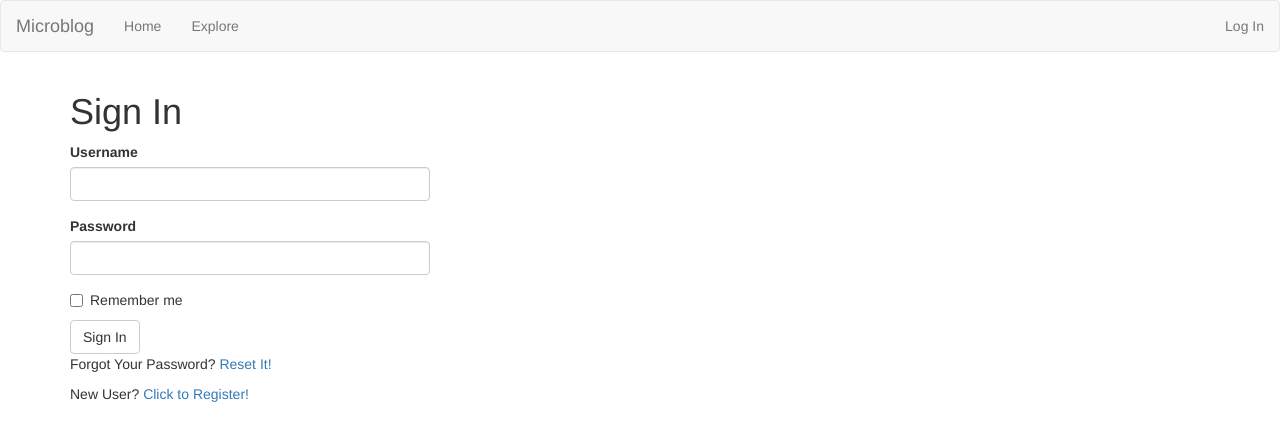
After one commit to drdro123/flask-mega-tutorial, a Flask app: page /auth/login in a window 1280 px wide. The commit adds this page. Shown: the top 441 px of the page. Run offline with Flask 2, Linux system fonts and the light colour scheme; some libraries are stand-ins or nearby versions.

```diff
--- a/app/__init__.py
+++ b/app/__init__.py
@@ -2,6 +2,7 @@ import logging
 from logging.handlers import RotatingFileHandler, SMTPHandler
 import os
 
+from elasticsearch import Elasticsearch
 from flask import current_app, Flask, request
 from flask_babel import Babel, lazy_gettext as _l
 from flask_bootstrap import Bootstrap
@@ -32,6 +33,13 @@ def get_locale():
 def create_app(config_class=Config):
     app = Flask(__name__)
     app.config.from_object(Config)
+
+    # Elastic Search
+    app.elasticsearch = (
+        Elasticsearch(hosts=[app.config["ELASTICSEARCH_URL"]])
+        if app.config["ELASTICSEARCH_URL"]
+        else None
+    )
 
     # Plugins
     login.init_app(app)
--- /dev/null
+++ b/app/auth/__init__.py
@@ -0,0 +1,5 @@
+from flask import Blueprint
+
+bp = Blueprint("auth", __name__)
+
+from app.auth import routes  # noqa: F402,F401
--- /dev/null
+++ b/app/auth/forms.py
@@ -0,0 +1,46 @@
+from flask_babel import lazy_gettext as _l
+from flask_wtf import FlaskForm
+from wtforms import StringField, PasswordField, BooleanField, SubmitField
+from wtforms.validators import DataRequired, Email, EqualTo, ValidationError
+
+from app.models import User
+
+
+class ResetPasswordRequestForm(FlaskForm):
+    email = StringField("Email", validators=[DataRequired(), Email()])
+    submit = SubmitField(_l("Request Password Reset"))
+
+
+class ResetPasswordForm(FlaskForm):
+    password = PasswordField("Password", validators=[DataRequired()])
+    password2 = PasswordField(
+        _l("Confirm Password"), validators=[DataRequired(), EqualTo("password")]
+    )
+    submit = SubmitField(_l("Request Password Reset"))
+
+
+class LoginForm(FlaskForm):
+    username = StringField(_l("Username"), validators=[DataRequired()])
+    password = PasswordField("Password", validators=[DataRequired()])
+    remember_me = BooleanField(_l("Remember me"))
+    submit = SubmitField(_l("Sign In"))
+
+
+class RegistrationForm(FlaskForm):
+    username = StringField(_l("Username"), validators=[DataRequired()])
+    email = StringField("Email", validators=[DataRequired(), Email()])
+    password = PasswordField("Password", validators=[DataRequired()])
+    password2 = PasswordField(
+        _l("Confirm Password"), validators=[DataRequired(), EqualTo("password")]
+    )
+    submit = SubmitField(_l("Register"))
+
+    def validate_username(self, username):
+        user = User.query.filter_by(username=username.data).first()
+        if user is not None:
+            raise ValidationError(_l("Please use a different username"))
+
+    def validate_email(self, email):
+        user = User.query.filter_by(email=email.data).first()
+        if user is not None:
+            raise ValidationError(_l("Please use a different email address."))
--- /dev/null
+++ b/app/auth/routes.py
@@ -0,0 +1,90 @@
+from flask import flash, redirect, render_template, request, url_for
+from flask_babel import _
+from flask_login import current_user, login_user, logout_user
+from werkzeug.urls import url_parse
+
+from app import db
+from app.auth import bp
+from app.auth.email import send_password_reset_email
+from app.auth.forms import (
+    LoginForm,
+    RegistrationForm,
+    ResetPasswordRequestForm,
+    ResetPasswordForm,
+)
+from app.models import User
+
+
+@bp.route("/login", methods=["GET", "POST"])
+def login():
+    if current_user.is_authenticated:
+        return redirect(url_for("main.index"))
+
+    form = LoginForm()
+    if form.validate_on_submit():
+        user = User.query.filter_by(username=form.username.data).first()
+        if user is None or not user.check_password(form.password.data):
+            flash(_("Invalid username or password."))
+            return redirect(url_for("auth.login"))
+        # Valid credentials
+        login_user(user, remember=form.remember_me.data)
+        next_page = request.args.get("next")
+        if (
+            not next_page or url_parse(next_page).netloc != ""
+        ):  # Ensure next_page is not on an external site
+            return redirect(url_for("main.index"))
+        # Custom redirect if user arrived via @login_required decorator
+        return redirect(next_page)
+    return render_template("auth/login.html", title="Sign In", form=form)
+
+
+@bp.route("/register", methods=["GET", "POST"])
+def register():
+    if current_user.is_authenticated:
+        return redirect(url_for("main.index"))
+
+    form = RegistrationForm()
+    if form.validate_on_submit():
+        user = User(username=form.username.data, email=form.email.data)
+        user.set_password(form.password.data)
+        db.session.add(user)
+        db.session.commit()
+        flash(_("Congratulations, you have registered successfully!"))
+        return redirect(url_for("auth.login"))
+    return render_template("auth/register.html", title="Register", form=form)
+
+
+@bp.route("/reset_password_request", methods=["GET", "POST"])
+def reset_password_request():
+    if current_user.is_authenticated:
+        return redirect(url_for("main.index"))
+    form = ResetPasswordRequestForm()
+    if form.validate_on_submit():
+        user = User.query.filter_by(email=form.email.data).first()
+        if user:
+            send_password_reset_email(user)
+        flash(_("Check your email for instructions on resetting your password."))
+        return redirect(url_for("main.index"))
+    return render_template("auth/reset_password_request.html", form=form)
+
+
+@bp.route("/reset_password/<token>", methods=["GET", "POST"])
+def reset_password(token):
+    if current_user.is_authenticated:
+        return redirect(url_for("main.index"))
+    user = User.verify_reset_password_token(token)
+    if not user:
+        return redirect(url_for("main.index"))
+    form = ResetPasswordForm()
+    if form.validate_on_submit():
+        user.set_password(form.password.data)
+        db.session.commit()
+        flash(_("Password changed!"))
+        return redirect(url_for("main.index"))
+    return render_template("auth/reset_password.html", form=form, token=token)
+
+
+@bp.route("/logout")
+def logout():
+    logout_user()
+    return redirect(url_for("main.index"))
--- a/app/config.py
+++ b/app/config.py
@@ -15,6 +15,7 @@ class Config:
         basedir, "app.db"
     )
     SQLALCHEMY_TRACK_MODIFICATIONS = False
+    ELASTICSEARCH_URL = os.getenv("ELASTICSEARCH_URL")
 
     # Email Notifications
     MAIL_SERVER = os.getenv("MAIL_SERVER")
--- /dev/null
+++ b/app/templates/auth/login.html
@@ -0,0 +1,13 @@
+{% extends "base.html" %}
+{% import "bootstrap/wtf.html" as wtf %}
+
+{% block app_content %}
+    <h1>{{ _('Sign In')}}</h1>
+    <div class="row">
+        <div class="col-md-4">
+            {{ wtf.quick_form(form) }}
+        </div>
+    </div>
+    <p>{{ _('Forgot Your Password?') }} <a href="{{ url_for('auth.reset_password_request')}}">{{ _('Reset It!') }}</a></p>
+    <p>{{ _('New User?') }} <a href="{{ url_for('auth.register') }}">{{ _('Click to Register!') }}</a></p>
+{% endblock %}
--- a/app/templates/base.html
+++ b/app/templates/base.html
@@ -32,6 +32,14 @@ Welcome to Microblog!
                     <a href="{{ url_for('main.explore') }}">Explore</a>
                 </li>
             </ul>
+            <!-- Search Bar -->
+            {% if g.search_form %}
+                <form class="navbar-form navbar-left" method="get" action="{{ url_for('main.search') }}">
+                    <div class="form-group">
+                        {{ g.search_form.q(size=20, class='form-control', placeholder=g.search_form.q.label.text) }}
+                    </div>
+                </form>
+            {% endif %}
             <!-- Display user-related options on right hand side -->
             <ul class="nav navbar-nav navbar-right">
                 {% if current_user.is_authenticated %}
--- a/requirements.txt
+++ b/requirements.txt
@@ -8,6 +8,7 @@ certifi==2020.4.5.1
 chardet==3.0.4
 click==7.1.1
 dominate==2.5.1
+elasticsearch==7.7.1
 entrypoints==0.3
 flake8==3.7.9
 Flask==1.1.2
```
Also changed, not shown: app/auth/email.py (added, +32 -0 lines), app/main/forms.py (+13 -0 lines), app/main/routes.py (+31 -0 lines), app/models.py (+54 -5 lines), app/search.py (added, +35 -0 lines), app/templates/auth/register.html (added, +11 -0 lines), app/templates/auth/reset_password.html (added, +13 -0 lines), app/templates/auth/reset_password_request.html (added, +11 -0 lines), app/templates/search.html (added, +28 -0 lines), app/translations/it/LC_MESSAGES/messages.po, 1 other file.
